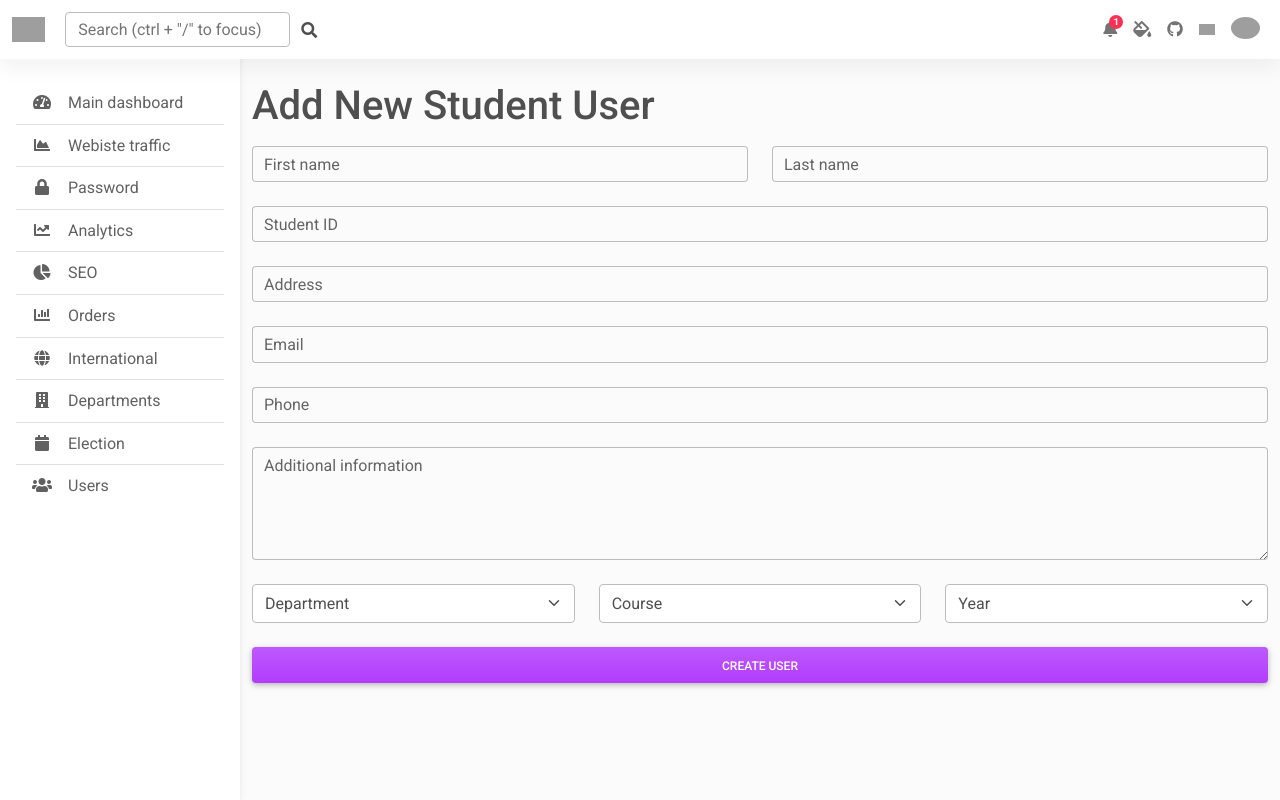
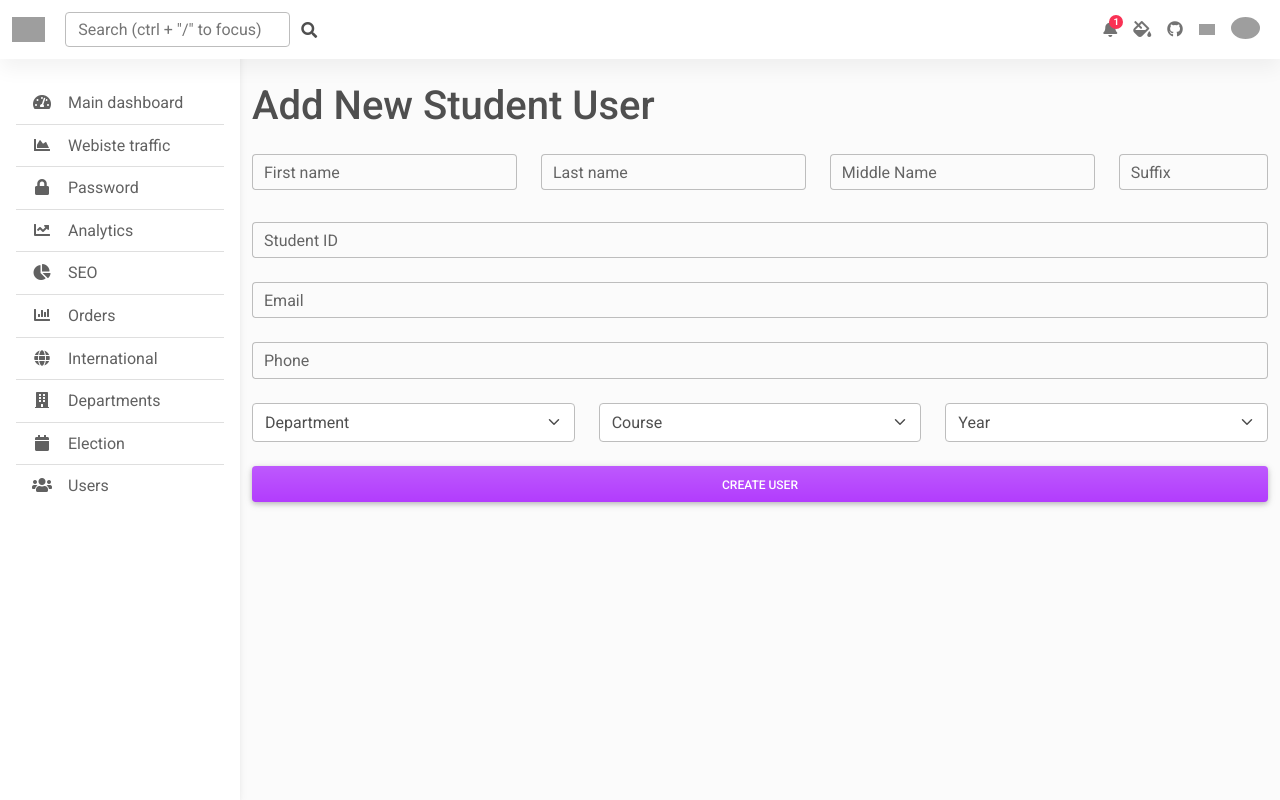
Before and after one commit to kentkentj/edVote-Web-admin, a PHP site: page /public/School-admin/users in a window 1280 px wide. Run offline with PHP 8.4, Linux system fonts and the light colour scheme; data that the repository does not hold is empty; some libraries are stand-ins or nearby versions; grey boxes are pictures that could not be loaded.

Commit message:
updated usertable

```diff
--- a/public/School-admin/users.php
+++ b/public/School-admin/users.php
@@ -23,31 +23,43 @@ try{
         <form>
             <!-- 2 column grid layout with text inputs for the first and last names -->
             <div class="row mb-4">
-                <div class="col">
+                <div class="col my-2">
                     <div class="form-outline">
                         <input type="text" id="form6Example1" class="form-control" />
                         <label class="form-label" for="form6Example1">First name</label>
                     </div>
                 </div>
-                <div class="col">
+                <div class="col my-2">
                     <div class="form-outline">
                         <input type="text" id="form6Example2" class="form-control" />
                         <label class="form-label" for="form6Example2">Last name</label>
                     </div>
                 </div>
+                <div class="col my-2">
+                    <div class="form-outline">
+                        <input type="text" id="middleName" class="form-control" />
+                        <label class="form-label" for="middleName">Middle Name</label>
+                    </div>
+                </div>
+                <div class="col-sm-2 my-2">
+                    <div class="form-outline">
+                        <input type="text" id="suffix" class="form-control" />
+                        <label class="form-label" for="suffix">Suffix</label>
+                    </div>
+                </div>
             </div>
 
-            <!-- Text input -->
+            <!-- id input -->
             <div class="form-outline mb-4">
                 <input type="text" id="form6Example3" class="form-control" />
                 <label class="form-label" for="form6Example3">Student ID</label>
             </div>
 
             <!-- Text input -->
-            <div class="form-outline mb-4">
+            <!--<div class="form-outline mb-4">
                 <input type="text" id="form6Example4" class="form-control" />
                 <label class="form-label" for="form6Example4">Address</label>
-            </div>
+            </div>-->
 
             <!-- Email input -->
             <div class="form-outline mb-4">
@@ -62,10 +74,10 @@ try{
             </div>
 
             <!-- Message input -->
-            <div class="form-outline mb-4">
+           <!-- <div class="form-outline mb-4">
                 <textarea class="form-control" id="form6Example7" rows="4"></textarea>
                 <label class="form-label" for="form6Example7">Additional information</label>
-            </div>
+            </div>-->
 
             <!-- Checkbox -->
             <!--<div class="form-check d-flex justify-content-center mb-4">
@@ -92,7 +104,8 @@ try{
                     <select class="form-select" aria-label="Default select example">
                         <option selected disbaled>Course</option>
                         <optgroup label="Tertiary">
-                            <option value="BSIT"></option>
+                            <option value="BSIT">BSIT</option>
+                            <option value="BSIT">BSCS</option>
                         </optgroup>
                     </select>
                 </div>
```
Also changed, not shown: data/studentUserTable.sql (added, +21 -0 lines), install.php (+12 -8 lines).
